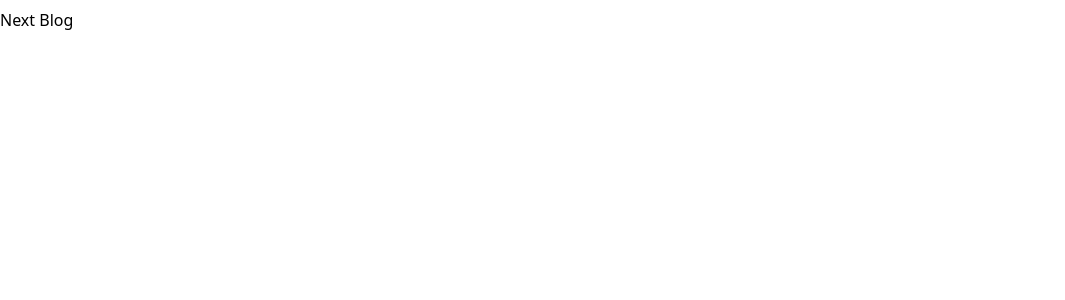
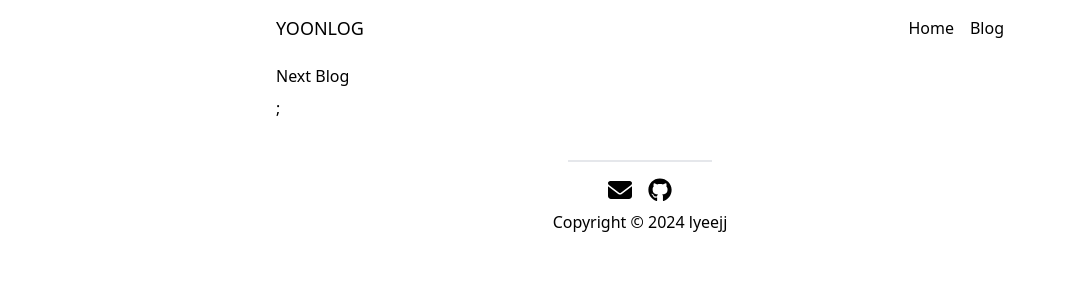
Before and after one commit to lyeejj/nextjs-blog, a Next.js app: page / in a window 1280 px wide. Shown: the top 300 px of the page, without its empty margins (0-1065 px from the left). Built offline with nearby package versions, Linux system fonts and the light colour scheme.

Commit message:
feat: 레이아웃 추가 및 페이지에 적용

```diff
--- /dev/null
+++ b/components/Layout.tsx
@@ -0,0 +1,18 @@
+import { ReactNode } from "react";
+import Header from "./Header";
+import Footer from "./Footer";
+
+interface ILayoutProps {
+  children: ReactNode;
+}
+
+const Layout = ({ children }: ILayoutProps) => {
+  return (
+    <div className="w-full flex flex-col items-center m-auto">
+      <Header />
+      <main className="w-full max-w-3xl px-5">{children}</main>
+      <Footer />
+    </div>
+  );
+};
+export default Layout;
--- a/pages/_app.tsx
+++ b/pages/_app.tsx
@@ -1,6 +1,11 @@
+import Layout from "@/components/Layout";
 import "@/styles/globals.css";
 import type { AppProps } from "next/app";
 
 export default function App({ Component, pageProps }: AppProps) {
-  return <Component {...pageProps} />;
+  return (
+    <Layout>
+      <Component {...pageProps} />;
+    </Layout>
+  );
 }
```
